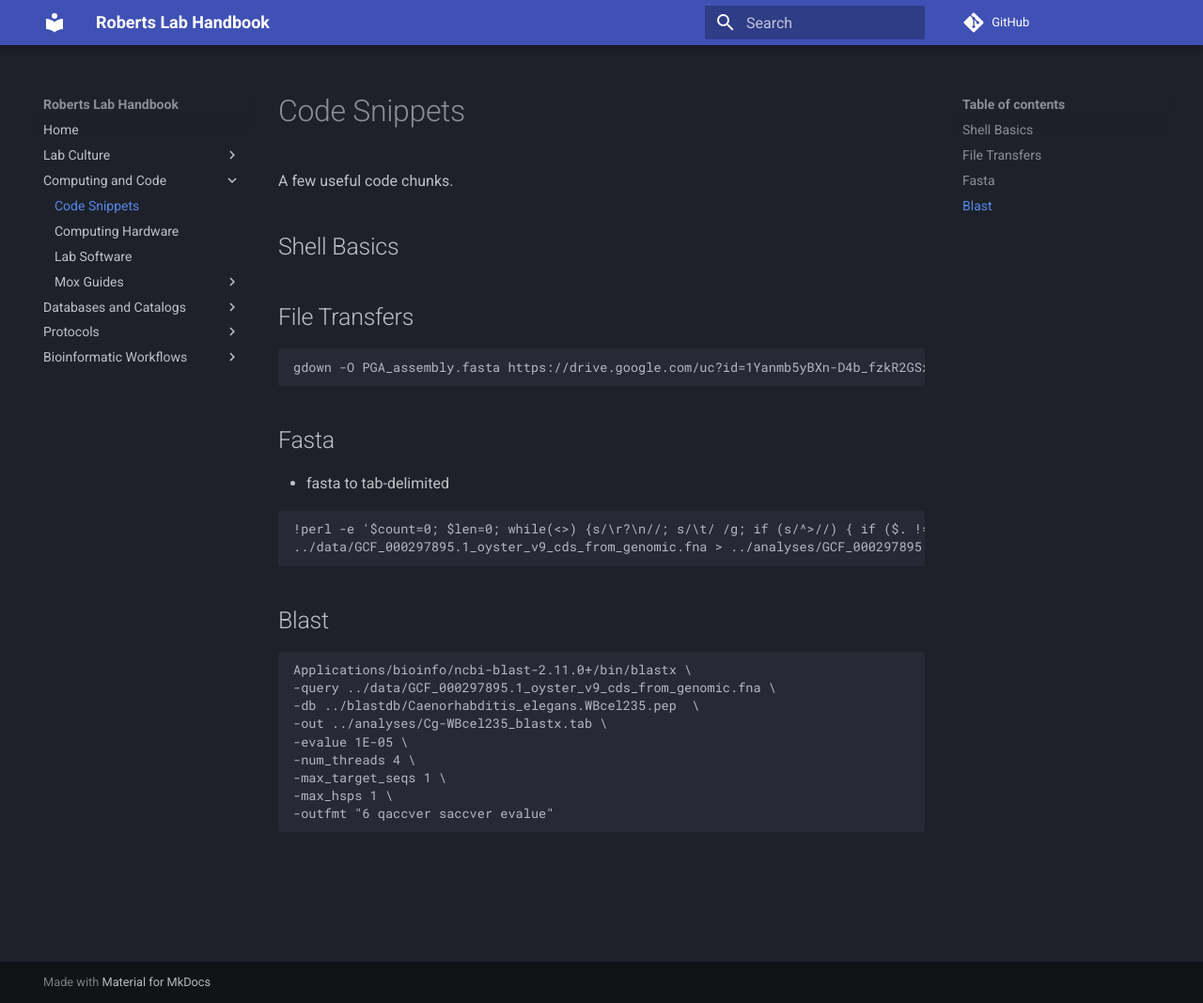
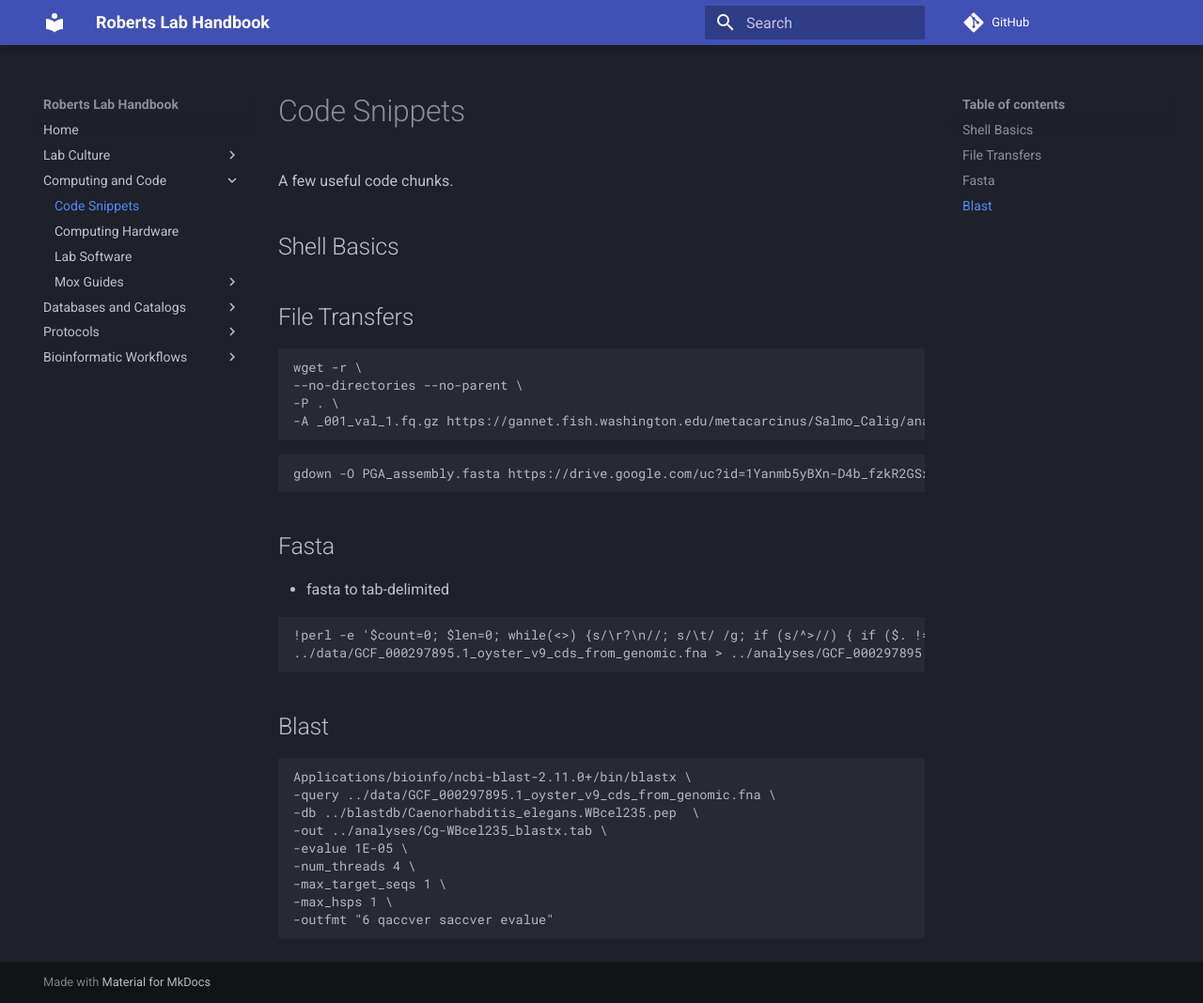
Before and after one commit to RobertsLab/resources, an MkDocs documentation site: the page built from docs/code_Snippets.md, in a window 1280 px wide and 1068 px high. Shown: the whole window at 94% size. Built offline with MkDocs 1.6.1 and Material for MkDocs 9.7.7, drawn with Linux system fonts in a browser that asks for light colours; comment, search, counter and statistics services are not loaded.

Commit message:
Update code_Snippets.md

````diff
--- a/docs/code_Snippets.md
+++ b/docs/code_Snippets.md
@@ -7,6 +7,13 @@ A few useful code chunks.
 
 ## File Transfers
 
+
+```
+wget -r \
+--no-directories --no-parent \
+-P . \
+-A _001_val_1.fq.gz https://gannet.fish.washington.edu/metacarcinus/Salmo_Calig/analyses/20190806_TrimGalore/
+```
 
 ```
 gdown -O PGA_assembly.fasta https://drive.google.com/uc?id=1Yanmb5yBXn-D4b_fzkR2GSxP
````
